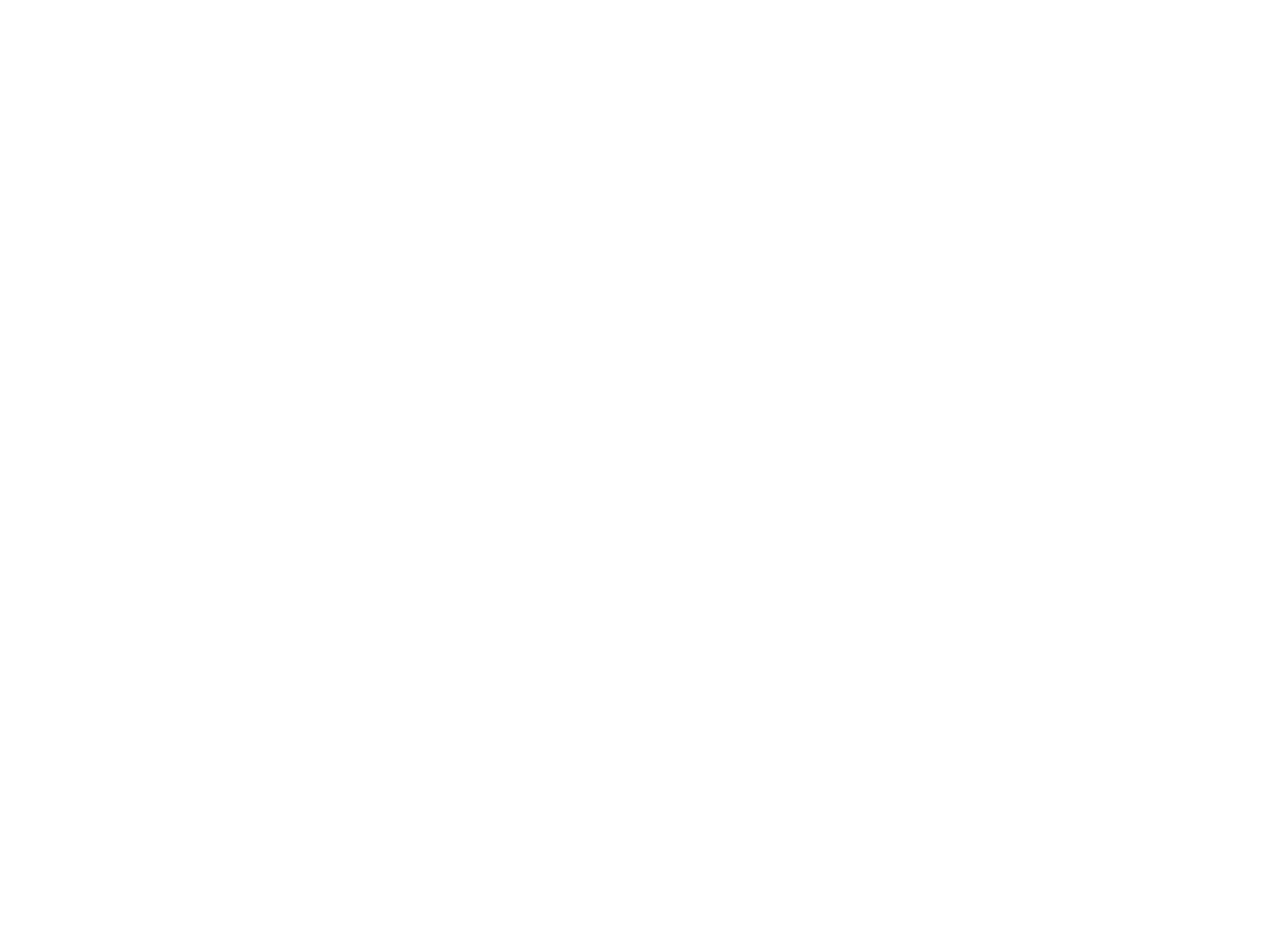
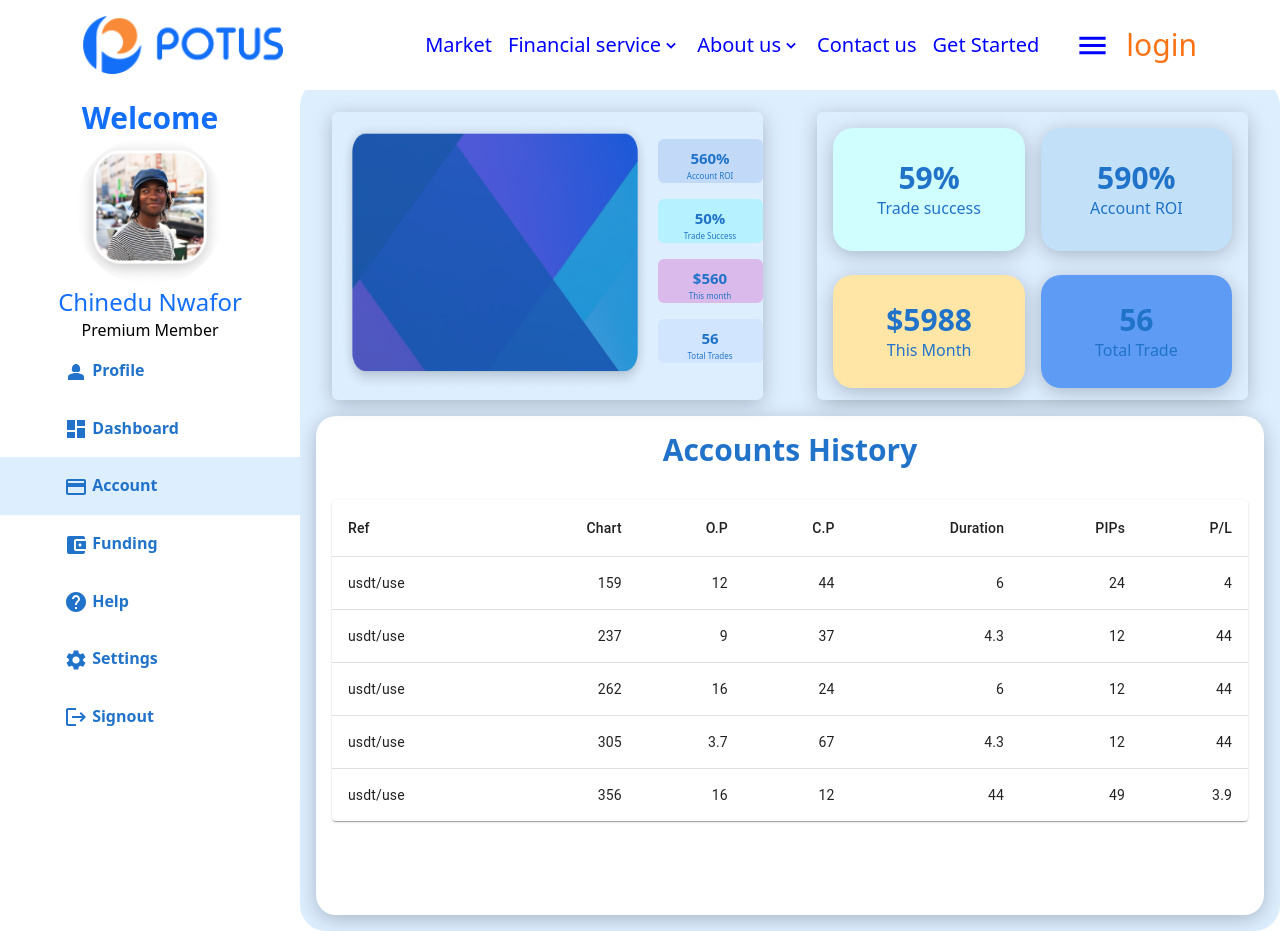
Before and after one commit to romeoscript/fitted_resources, a React (Vite) app: page /dashboards/account in a window 1280 px wide. Before the commit this address had no page. Before the commit the page ends 800 px from the top, so only its background shows below. Built offline with nearby package versions, Linux system fonts and the light colour scheme.

Commit message:
feat:newchanges

```diff
--- a/src/App.jsx
+++ b/src/App.jsx
@@ -7,6 +7,7 @@
 import About from "./pages/About";
 import Login from "./pages/Login";
 import Dashboard from "./pages/Dashboard";
+import Accounts from "./components/dashboard/pages/Accounts";
 
 function App() {
   return (
@@ -16,6 +17,7 @@
         <Route path="/about" element={<About />} />
         <Route path="/login" element={<Login />} />
         <Route path="/dashboard" element={<Dashboard />} />
+        <Route path="/dashboards/account" element={<Accounts />} />
       </Routes>
     </>
   );
--- /dev/null
+++ b/src/components/dashboard/AccountHistory.jsx
@@ -0,0 +1,59 @@
+import * as React from 'react';
+import Table from '@mui/material/Table';
+import TableBody from '@mui/material/TableBody';
+import TableCell from '@mui/material/TableCell';
+import TableContainer from '@mui/material/TableContainer';
+import TableHead from '@mui/material/TableHead';
+import TableRow from '@mui/material/TableRow';
+import Paper from '@mui/material/Paper';
+
+function createData(Ref, Chart, fat, carbs, Duration, PIPs, PL) {
+  return { Ref, Chart, fat, carbs, Duration, PIPs, PL };
+}
+
+const rows = [
+  createData('usdt/use', 159, 12,44, 6.0, 24, 4.0),
+  createData('usdt/use', 237, 9.0, 37, 4.3,12,44,),
+  createData('usdt/use', 262, 16.0, 24, 6.0,12,44,),
+  createData('usdt/use', 305, 3.7, 67, 4.3,12,44,),
+  createData('usdt/use', 356, 16.0,12,44, 49, 3.9),
+];
+
+export default function AccountHistory() {
+  return (
+    <TableContainer component={Paper}>
+      <Table sx={{ minWidth: 450 }} aria-label="simple table">
+        <TableHead>
+          <TableRow>
+            <TableCell>Ref</TableCell>
+            <TableCell align="right">Chart</TableCell>
+            <TableCell align="right">O.P</TableCell>
+            <TableCell align="right">C.P</TableCell>
+            <TableCell align="right">Duration</TableCell>
+            <TableCell align="right">PIPs</TableCell>
+            <TableCell align="right">P/L</TableCell>
+          </TableRow>
+        </TableHead>
+        <TableBody>
+          {rows.map((row) => (
+            <TableRow
+              key={row.name}
+              sx={{ '&:last-child td, &:last-child th': { border: 0 } }}
+            >
+              <TableCell component="th" scope="row">
+                {row.Ref}
+              </TableCell>
+
+              <TableCell align="right">{row.Chart}</TableCell>
+              <TableCell align="right">{row.fat}</TableCell>
+              <TableCell align="right">{row.carbs}</TableCell>
+              <TableCell align="right">{row.Duration}</TableCell>
+              <TableCell align="right">{row.PIPs}</TableCell>
+              <TableCell align="right">{row.PL}</TableCell>
+            </TableRow>
+          ))}
+        </TableBody>
+      </Table>
+    </TableContainer>
+  );
+}
--- a/src/components/dashboard/Balance.jsx
+++ b/src/components/dashboard/Balance.jsx
@@ -44,7 +44,7 @@
           </figure>
         </div>
       </aside>
-      <aside
+      {/* <aside
         className="basis-[47%] h-[288px] rounded-md  flex justify-between"
         style={{
           boxShadow: " 0px 4px 20px -1px rgba(0, 0, 0, 0.25)",
@@ -58,6 +58,30 @@
           <PositionTable />
           <button className="rounded-md bg-[#2173C9] w-4/5 p-[0.5rem] block m-[1rem] text-white font-bold">See All Positions</button>
         </div>
+      </aside> */}
+      <aside
+        className="basis-[47%] h-[288px] rounded-md p-[1rem] grid grid-cols-2 gap-4"
+        style={{
+          boxShadow: " 0px 4px 20px -1px rgba(0, 0, 0, 0.25)",
+          width: "50%",
+        }}
+      >
+        <div className="h-[123px] rounded-[20px] bg-[#D0FEFF] mb-[0.5rem] flex items-center justify-center flex-col text-[#2173C9]" style={{boxShadow:'0px 4px 20px -1px rgba(0, 0, 0, 0.25)'}}>
+          <h2 className="text-3xl font-bold">59%</h2>
+          <p>Trade success</p>
+        </div>
+        <div className="h-[123px] rounded-[20px]  mb-[0.5rem] flex items-center justify-center flex-col text-[#2173C9]" style={{boxShadow:'0px 4px 20px -1px rgba(0, 0, 0, 0.25)', background:'rgba(40, 150, 214, 0.15)'}}>
+          <h2 className="text-3xl font-bold">590%</h2>
+          <p>Account ROI</p>
+        </div>
+        <div className="h-[113px] rounded-[20px] bg-[#FFE6A6] mb-[0.5rem] flex items-center justify-center flex-col text-[#2173C9]" style={{boxShadow:'0px 4px 20px -1px rgba(0, 0, 0, 0.25)'}}>
+          <h2 className="text-3xl font-bold">$5988</h2>
+          <p>This Month</p>
+        </div>
+        <div className="h-[113px] rounded-[20px] bg-[#5D9BF5] mb-[0.5rem] flex items-center justify-center flex-col text-[#2173C9]" style={{boxShadow:'0px 4px 20px -1px rgba(0, 0, 0, 0.25)'}}>
+          <h2 className="text-3xl font-bold">56</h2>
+          <p>Total Trade </p>
+        </div>
       </aside>
     </div>
   );
--- a/src/components/dashboard/Sidebar.jsx
+++ b/src/components/dashboard/Sidebar.jsx
@@ -26,7 +26,7 @@
       </div>
       <ul className="flex flex-col items-start justify-start  text-left  h-full">
         <NavLink
-          to="/dashboard"
+          to="/dashboardx"
           className={({ isActive }) => (isActive ? activeLink : normalLink)}
         >
           <li className="my-[1rem] px-[4rem]">
@@ -36,7 +36,7 @@
           </li>
         </NavLink>
         <NavLink
-          to="/dashboardh"
+          to="/dashboard"
           className={({ isActive }) => (isActive ? activeLink : normalLink)}
         >
           <li className="my-[1rem] px-[4rem]">
@@ -46,7 +46,7 @@
           </li>
         </NavLink>
         <NavLink
-          to="/dashboardh"
+          to="/dashboards/account"
           className={({ isActive }) => (isActive ? activeLink : normalLink)}
         >
           <li className="my-[1rem] px-[4rem]">
--- /dev/null
+++ b/src/components/dashboard/TradingHistoryChart.jsx
@@ -0,0 +1,39 @@
+import {useState} from "react";
+import Chart from "react-apexcharts";
+
+
+const TradingHistoryChart = () => {
+  const [options, setOptions] = useState({
+    chart: {
+      id: "basic-bar",
+    },
+    xaxis: {
+      categories: [1991, 1992, 1993, 1994, 1995, 1996, 1997, 1998],
+    },
+  });
+
+  const [series, setSeries] = useState([
+    {
+      name: "series-1",
+      data: [30, 40, 45, 50, 49, 60, 70, 91],
+    },
+  ]);
+
+  return (
+    <div
+      className="h-[300px] w-full rounded-md p-[1rem]"
+      style={{ boxShadow: "0px 4px 20px -1px rgba(0, 0, 0, 0.25)" }}
+    >
+      <h2 className="text-center text-[#2173C9] font-bold">Trading History</h2>
+      <div className="app">
+        <div className="row">
+          <div className="mixed-chart">
+            <Chart options={options} series={series} type="bar" width="100%" />
+          </div>
+        </div>
+      </div>
+    </div>
+  );
+};
+
+export default TradingHistoryChart;
--- a/src/components/dashboard/TradingView.jsx
+++ b/src/components/dashboard/TradingView.jsx
@@ -1,15 +1,24 @@
 import React from "react";
 import TradingViewWidget from "./ForexMap";
 import LineChart from "./LineChart";
+import TradingHistoryChart from "./TradingHistoryChart";
 
 const TradingView = () => {
   return (
-    <section className="flex p-[1rem]">
-      <aside style={{boxShadow:'0px 4px 20px -1px rgba(0, 0, 0, 0.25)'}} className="rounded-md w-[66%] h-[487px]">
+    <section className="flex p-[1rem] justify-between">
+      <aside
+        style={{ boxShadow: "0px 4px 20px -1px rgba(0, 0, 0, 0.25)" }}
+        className="rounded-md w-[66%] h-[487px]"
+      >
         <TradingViewWidget />
         <LineChart />
       </aside>
-      <aside></aside>
+      <aside
+
+        className="w-[30%] rounded-md h-[487px]"
+      >
+        <TradingHistoryChart />
+      </aside>
     </section>
   );
 };
--- /dev/null
+++ b/src/components/dashboard/pages/Accounts.jsx
@@ -0,0 +1,23 @@
+import React from "react";
+import AccountHistory from "../AccountHistory";
+import Balance from "../Balance";
+import Layout from "../Layout";
+
+const Accounts = () => {
+  return (
+    <div>
+      <Layout>
+        <Balance />
+        <div
+          className="p-[1rem] h-[499px]  rounded-[20px] bg-white"
+          style={{ boxShadow: "0px 4px 20px -1px rgba(0, 0, 0, 0.25)" }}
+        >
+           <h2 className="text-center font-bold text-3xl text-[#2173C9] mb-[2rem]">Accounts History</h2>
+          <AccountHistory />
+        </div>
+      </Layout>
+    </div>
+  );
+};
+
+export default Accounts;
```
